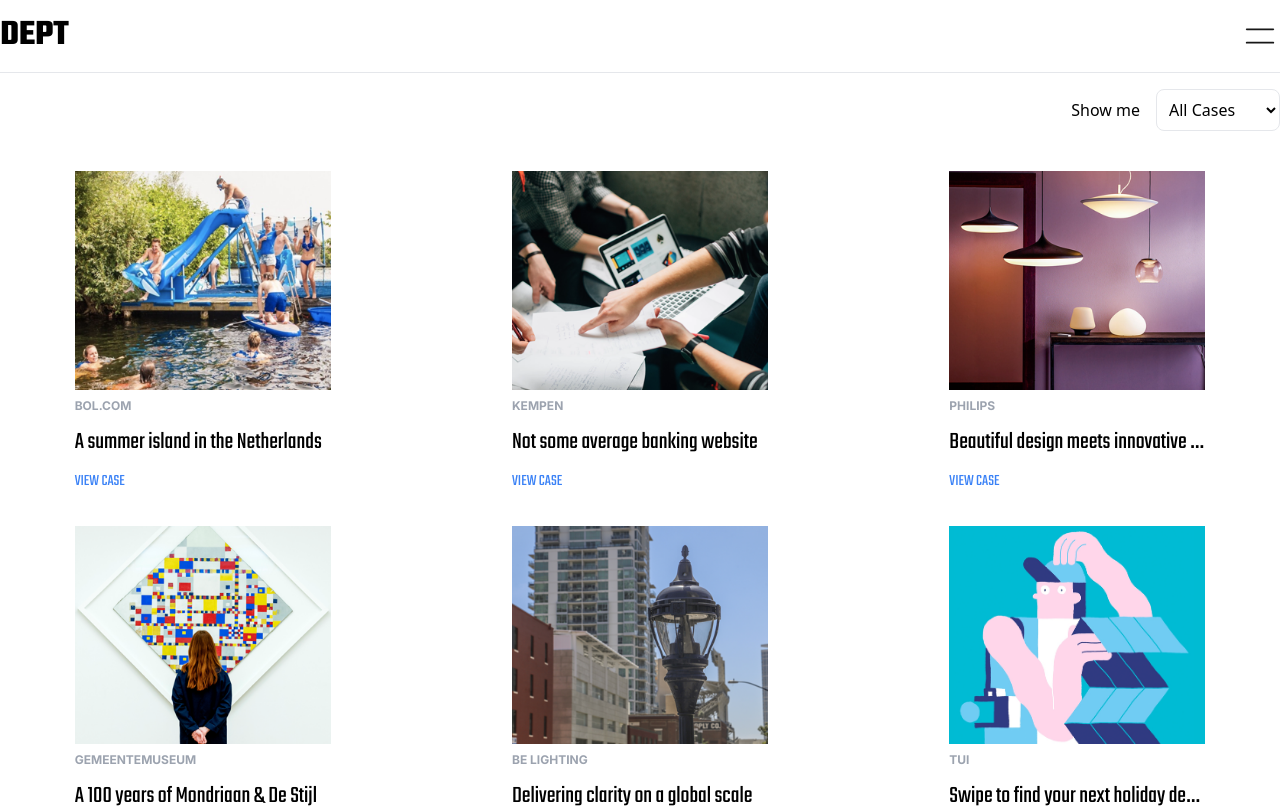
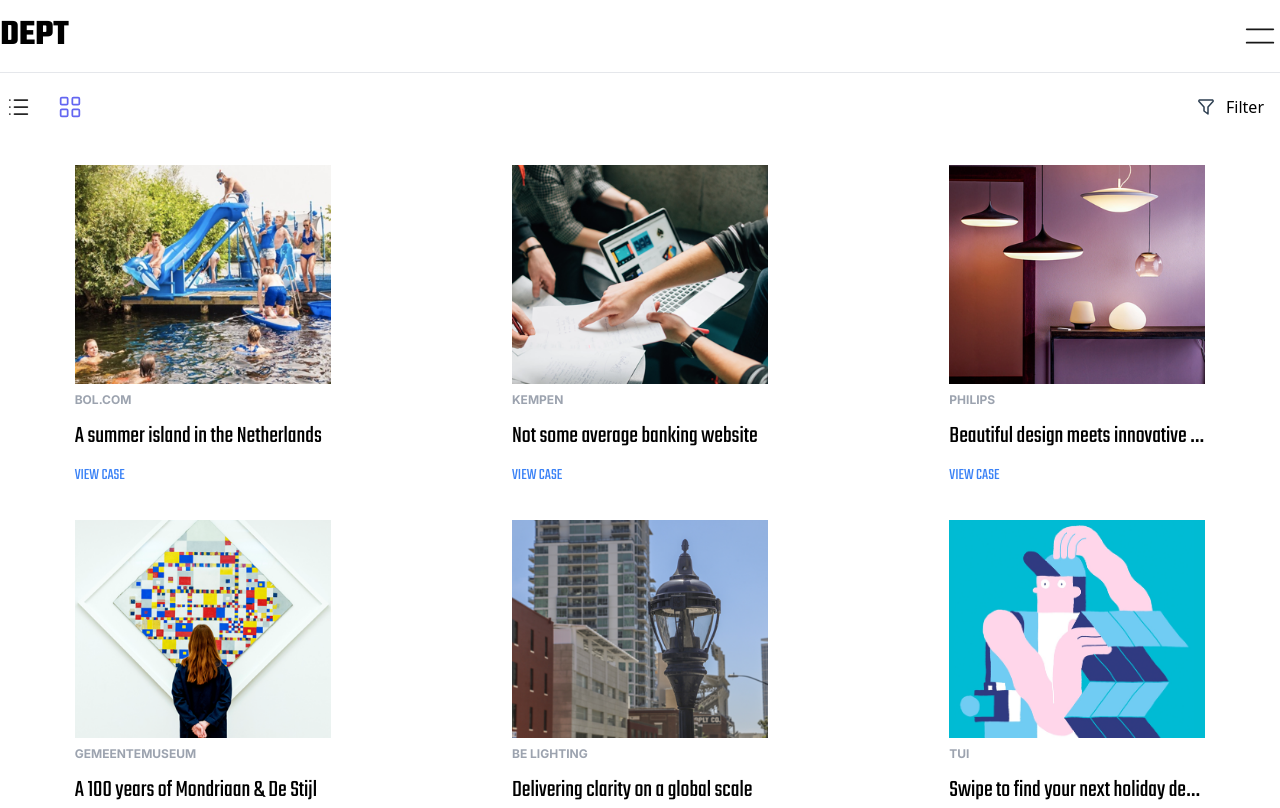
Before and after one commit to JKlerk/dept, a Vue app: page / in a window 1280 px wide. Shown: the top 808 px of the page. Built offline with nearby package versions, Linux system fonts and the light colour scheme.

Commit message:
Changed filter menu and added grid/list view

```diff
--- a/src/assets/style.css
+++ b/src/assets/style.css
@@ -35,3 +35,21 @@
   font-weight: 600;
   src: url("./fonts/Teko/Teko-SemiBold.ttf");
 }
+
+.list-move, /* apply transition to moving elements */
+.list-enter-active,
+.list-leave-active {
+  transition: all 0.5s ease;
+}
+
+.list-enter-from,
+.list-leave-to {
+  opacity: 0;
+  transform: translateX(30px);
+}
+
+/* ensure leaving items are taken out of layout flow so that moving
+   animations can be calculated correctly. */
+.list-leave-active {
+  position: absolute;
+}
--- a/src/components/CaseComponent.vue
+++ b/src/components/CaseComponent.vue
@@ -1,10 +1,27 @@
 <template>
-    <div class="font-teko w-full md:w-64 mx-auto">
-        <img class="w-48 md:w-64" :src="props.case.src" />
-        <div class="space-y-3 mt-2">
-            <p class="text-gray-400 font-inter uppercase text-xs font-bold">{{ props.case.company }}</p>
-            <p class="text-2xl truncate">{{ props.case.name }}</p>
-            <p class="my-auto uppercase text-blue-500">View case</p>
+    <div>
+        <div v-if="props.viewType === 'grid'" class="mx-auto w-full font-teko md:w-64">
+            <img class="w-48 md:w-64" :src="props.case.src" />
+            <div class="mt-2 space-y-3">
+                <p class="font-inter text-xs font-bold uppercase text-gray-400">{{ props.case.company }}</p>
+                <p class="truncate text-2xl">{{ props.case.name }}</p>
+                <p class="my-auto uppercase text-blue-500">View case</p>
+            </div>
+        </div>
+        <div v-else class="flex gap-x-4 rounded-lg border border-neutral-200 p-2 font-inter">
+            <div>
+                <img class="h-12 w-12 rounded-lg" :src="props.case.src" />
+            </div>
+            <div>
+                <h1>{{ props.case.name }}</h1>
+                <p class="text-sm font-bold text-neutral-400">{{ props.case.company }}</p>
+            </div>
+            <div class="my-auto flex flex-1 justify-end">
+                <svg xmlns="http://www.w3.org/2000/svg" class="my-auto h-8 w-8" viewBox="0 0 24 24" stroke-width="1.5" stroke="#2c3e50" fill="none" stroke-linecap="round" stroke-linejoin="round">
+                    <path stroke="none" d="M0 0h24v24H0z" fill="none" />
+                    <polyline points="9 6 15 12 9 18" />
+                </svg>
+            </div>
         </div>
     </div>
 </template>
@@ -16,5 +33,10 @@
         type: Object as PropType<Case>,
         required: true,
     },
+    viewType: {
+        type: String,
+        required: false,
+        default: 'grid',
+    },
 })
 </script>
--- a/src/components/NavComponent.vue
+++ b/src/components/NavComponent.vue
@@ -1,5 +1,5 @@
 <template>
-    <div class="min-h-screen w-full overflow-auto bg-neutral-900 px-5 pt-10 lg:px-20">
+    <div class="z-10 min-h-screen w-full overflow-auto bg-neutral-900 px-5 pt-10 lg:px-20">
         <div>
             <div class="flex flex-1 justify-end">
                 <svg
--- a/src/views/HomeView.vue
+++ b/src/views/HomeView.vue
@@ -2,16 +2,84 @@
     <div>
         <div class="mx-auto max-w-7xl">
             <HeaderComponent></HeaderComponent>
-            <div class="mt-4 flex flex-1 justify-end">
-                <label class="my-auto mr-4" for="Active Filter">Show me</label>
-                <select class="rounded-lg border bg-white p-2" v-model="state.activeFilter">
-                    <option :value="''" selected>All Cases</option>
-                    <option class="bg-white p-4" :value="item" :key="item" v-for="item in state.categories">{{ item }}</option>
-                </select>
+            <div class="mt-4 flex">
+                <div class="grid grid-cols-2 gap-x-4">
+                    <div class="my-auto cursor-pointer rounded-lg p-1">
+                        <svg
+                            @click="state.viewType = 'list'"
+                            xmlns="http://www.w3.org/2000/svg"
+                            class="h-7 w-7 hover:stroke-indigo-500"
+                            :class="state.viewType === 'list' ? 'stroke-indigo-500' : 'stroke-neutral-800'"
+                            viewBox="0 0 24 24"
+                            stroke-width="1.5"
+                            fill="none"
+                            stroke-linecap="round"
+                            stroke-linejoin="round"
+                        >
+                            <path stroke="none" d="M0 0h24v24H0z" fill="none" />
+                            <line x1="9" y1="6" x2="20" y2="6" />
+                            <line x1="9" y1="12" x2="20" y2="12" />
+                            <line x1="9" y1="18" x2="20" y2="18" />
+                            <line x1="5" y1="6" x2="5" y2="6.01" />
+                            <line x1="5" y1="12" x2="5" y2="12.01" />
+                            <line x1="5" y1="18" x2="5" y2="18.01" />
+                        </svg>
+                    </div>
+                    <div class="my-auto cursor-pointer rounded-lg p-1">
+                        <svg
+                            @click="state.viewType = 'grid'"
+                            xmlns="http://www.w3.org/2000/svg"
+                            class="h-7 w-7 hover:stroke-indigo-500"
+                            :class="state.viewType === 'grid' ? 'stroke-indigo-500' : 'stroke-neutral-800'"
+                            viewBox="0 0 24 24"
+                            stroke-width="1.5"
+                            fill="none"
+                            stroke-linecap="round"
+                            stroke-linejoin="round"
+                        >
+                            <path stroke="none" d="M0 0h24v24H0z" fill="none" />
+                            <rect x="4" y="4" width="6" height="6" rx="1" />
+                            <rect x="14" y="4" width="6" height="6" rx="1" />
+                            <rect x="4" y="14" width="6" height="6" rx="1" />
+                            <rect x="14" y="14" width="6" height="6" rx="1" />
+                        </svg>
+                    </div>
+                </div>
+                <div class="relative flex flex-1 justify-end">
+                    <div @click="state.toggleFilter = true" class="my-auto flex cursor-pointer">
+                        <svg xmlns="http://www.w3.org/2000/svg" class="mr-2 h-6 w-6" viewBox="0 0 24 24" stroke-width="1.5" stroke="#2c3e50" fill="none" stroke-linecap="round" stroke-linejoin="round">
+                            <path stroke="none" d="M0 0h24v24H0z" fill="none" />
+                            <path d="M5.5 5h13a1 1 0 0 1 .5 1.5l-5 5.5l0 7l-4 -3l0 -4l-5 -5.5a1 1 0 0 1 .5 -1.5" />
+                        </svg>
+                        <p class="my-auto mr-4" for="Active Filter">Filter</p>
+                    </div>
+                    <div v-if="state.toggleFilter" class="absolute top-12 z-10 w-64 space-y-4 rounded-lg bg-neutral-900 p-5 font-inter">
+                        <div class="flex">
+                            <p class="font-bold text-white">Category</p>
+                            <div class="flex flex-1 justify-end">
+                                <svg @click="state.toggleFilter = false" xmlns="http://www.w3.org/2000/svg" class="h-6 w-6 cursor-pointer stroke-white" viewBox="0 0 24 24" fill="none" stroke-linecap="round" stroke-linejoin="round">
+                                    <path stroke="none" d="M0 0h24v24H0z" fill="none" />
+                                    <line x1="18" y1="6" x2="6" y2="18" />
+                                    <line x1="6" y1="6" x2="18" y2="18" />
+                                </svg>
+                            </div>
+                        </div>
+                        <p @click="state.activeFilter = ''" :class="{ 'bg-neutral-800': state.activeFilter === '' }" class="cursor-pointer rounded-lg p-2 text-sm text-white hover:bg-neutral-800">All cases</p>
+                        <div
+                            @click=";(state.activeFilter = item), (state.toggleFilter = false)"
+                            :class="{ 'bg-neutral-800': state.activeFilter === item }"
+                            class="cursor-pointer rounded-lg p-2 text-sm text-white hover:bg-neutral-800"
+                            :key="item"
+                            v-for="item in state.categories"
+                        >
+                            {{ item }}
+                        </div>
+                    </div>
+                </div>
             </div>
-            <div class="mt-10 grid grid-cols-2 gap-8 px-4 lg:grid-cols-3 lg:px-0">
-                <TransitionGroup>
-                    <CaseComponent :key="item.id" v-for="item in activeCases" :case="item"></CaseComponent>
+            <div class="mt-10 grid gap-8 px-4 lg:px-0" :class="state.viewType === 'grid' ? 'grid-cols-2 lg:grid-cols-3' : 'grid-cols-1'">
+                <TransitionGroup name="list">
+                    <CaseComponent :view-type="state.viewType" :key="item.id" v-for="item in activeCases" :case="item"></CaseComponent>
                 </TransitionGroup>
             </div>
         </div>
@@ -67,6 +135,14 @@
 import { computed, onMounted, reactive } from 'vue'
 import type { Case } from '@/domain/Case'
 
+const state = reactive({
+    allCases: [] as Case[],
+    categories: [] as string[],
+    activeFilter: '',
+    toggleFilter: false,
+    viewType: 'grid',
+})
+
 function scrollToTop() {
     window.scroll({
         top: 0,
@@ -74,12 +150,6 @@
         behavior: 'smooth',
     })
 }
-
-const state = reactive({
-    allCases: [] as Case[],
-    categories: [] as string[],
-    activeFilter: '',
-})
 
 onMounted(() => {
     state.allCases = cases
```
